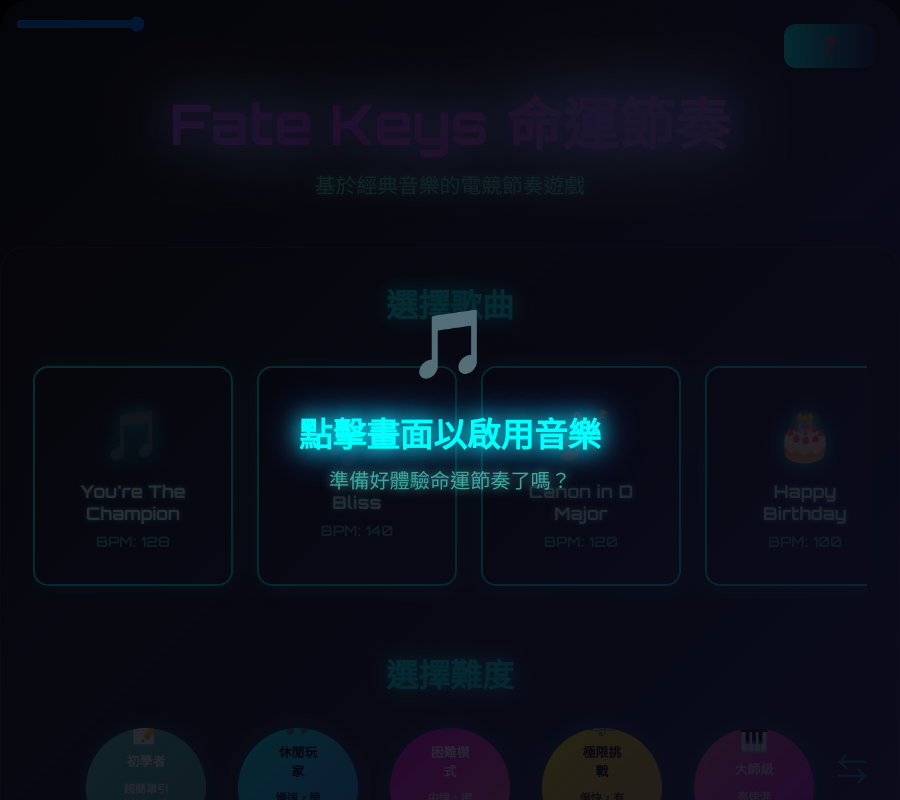
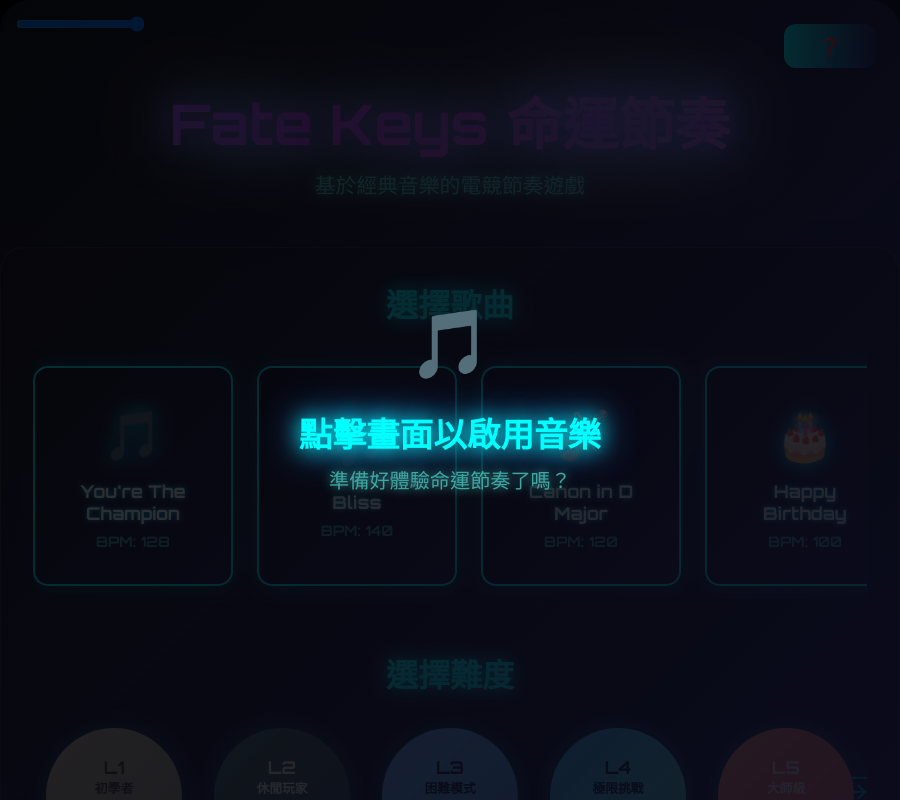
Before and after one commit to ujshih/TrioSync, an Electron app: page index.html in a window 900 px wide. Shown: the top 800 px of the page. Drawn offline with Linux system fonts and the light colour scheme.

Commit message:
調整圓形卡片選項

```diff
--- a/index.html
+++ b/index.html
@@ -95,41 +95,35 @@
             <div class="difficulty-select">
                 <h2 class="section-title">選擇難度</h2>
                 <div class="difficulty-btn-row">
-                    <button class="difficulty-btn easy" data-difficulty="beginner" tabindex="0" aria-label="選擇難度 初學者">
-                        <div class="difficulty-icon">📝</div>
+                    <button class="difficulty-btn easy" data-difficulty="beginner" tabindex="0" aria-label="選擇難度 Lv.1">
+                        <div class="difficulty-level">L1</div>
                         <div class="difficulty-name">初學者</div>
-                        <div class="difficulty-stars"></div>
-                        <div class="difficulty-desc">超簡單引導關，單鍵、慢速，適合新手</div>
+                        <div class="difficulty-stars">★</div>
                     </button>
-                    <button class="difficulty-btn normal" data-difficulty="casual" tabindex="0" aria-label="選擇難度 休閒玩家">
-                        <div class="difficulty-icon">🎵</div>
+                    <button class="difficulty-btn normal" data-difficulty="casual" tabindex="0" aria-label="選擇難度 Lv.2">
+                        <div class="difficulty-level">L2</div>
                         <div class="difficulty-name">休閒玩家</div>
-                        <div class="difficulty-stars"></div>
-                        <div class="difficulty-desc">慢速，簡單長音與雙鍵，適合放鬆體驗</div>
+                        <div class="difficulty-stars">★★</div>
                     </button>
-                    <button class="difficulty-btn hard" data-difficulty="hard" tabindex="0" aria-label="選擇難度 困難模式">
-                        <div class="difficulty-icon">🎶</div>
+                    <button class="difficulty-btn hard" data-difficulty="hard" tabindex="0" aria-label="選擇難度 Lv.3">
+                        <div class="difficulty-level">L3</div>
                         <div class="difficulty-name">困難模式</div>
-                        <div class="difficulty-stars"></div>
-                        <div class="difficulty-desc">中速、密度提升，偶爾出現連打與疊音</div>
+                        <div class="difficulty-stars">★★★</div>
                     </button>
-                    <button class="difficulty-btn master" data-difficulty="extreme" tabindex="0" aria-label="選擇難度 極限挑戰">
-                        <div class="difficulty-icon">🎼</div>
+                    <button class="difficulty-btn master" data-difficulty="extreme" tabindex="0" aria-label="選擇難度 Lv.4">
+                        <div class="difficulty-level">L4</div>
                         <div class="difficulty-name">極限挑戰</div>
-                        <div class="difficulty-stars"></div>
-                        <div class="difficulty-desc">偏快，有長音、雙鍵組合與簡單干擾特效</div>
+                        <div class="difficulty-stars">★★★★</div>
                     </button>
-                    <button class="difficulty-btn ultimate" data-difficulty="master" tabindex="0" aria-label="選擇難度 大師級">
-                        <div class="difficulty-icon">🎹</div>
+                    <button class="difficulty-btn ultimate" data-difficulty="master" tabindex="0" aria-label="選擇難度 Lv.5">
+                        <div class="difficulty-level">L5</div>
                         <div class="difficulty-name">大師級</div>
-                        <div class="difficulty-stars"></div>
-                        <div class="difficulty-desc">高速混合，反應與記憶挑戰</div>
+                        <div class="difficulty-stars">★★★★★</div>
                     </button>
-                    <button class="difficulty-btn hidden-difficulty" data-difficulty="fate" tabindex="0" aria-label="選擇難度 命運之路" disabled>
-                        <div class="difficulty-icon">🌟</div>
+                    <button class="difficulty-btn hidden-difficulty" data-difficulty="fate" tabindex="0" aria-label="選擇難度 Lv.6" disabled>
+                        <div class="difficulty-level">L6</div>
                         <div class="difficulty-name">命運之路</div>
-                        <div class="difficulty-stars"></div>
-                        <div class="difficulty-desc">隱藏關卡，需解鎖，特製譜設計，閃爍星星</div>
+                        <div class="difficulty-stars">★★★★★★</div>
                     </button>
                 </div>
                 <div id="miss-buffer-ui" class="miss-buffer-ui" style="display:none;"></div>
--- a/style.css
+++ b/style.css
@@ -400,8 +400,8 @@ header {
 }
 
 .difficulty-btn {
-    width: 120px;
-    height: 120px;
+    width: 136px;
+    height: 136px;
     border-radius: 50%;
     border: none;
     cursor: pointer;
@@ -433,29 +433,30 @@ header {
     transform: translateX(100%);
 }
 
+/* 莫蘭迪色系難度底色 */
 .difficulty-btn.easy {
-    background: linear-gradient(135deg, #4ecdc4, #44a08d);
-    color: #fff;
+  background: linear-gradient(135deg, #c7bca1, #a3a380); /* 抹茶色 */
+  color: #4b4a3f;
 }
-
 .difficulty-btn.normal {
-    background: linear-gradient(135deg, #0ff, #39f);
-    color: #000;
+  background: linear-gradient(135deg, #52796f, #354f52); /* 深綠 */
+  color: #e9f5e1;
 }
-
 .difficulty-btn.hard {
-    background: linear-gradient(135deg, #f0f, #ff6f91);
-    color: #fff;
+  background: linear-gradient(135deg, #74c0fc, #4ea8de); /* 水藍 */
+  color: #1b263b;
 }
-
 .difficulty-btn.master {
-    background: linear-gradient(135deg, #fff700, #ffb347);
-    color: #000;
+  background: linear-gradient(135deg, #38b6ff, #60efbc); /* 土耳其藍 */
+  color: #1b263b;
 }
-
 .difficulty-btn.ultimate {
-    background: linear-gradient(135deg, #ff6f91, #f0f);
-    color: #fff;
+  background: linear-gradient(135deg, #ff9770, #ff6f61); /* 橘紅 */
+  color: #fff5e6;
+}
+.difficulty-btn.hidden-difficulty {
+  background: linear-gradient(135deg, #e63946, #b5838d); /* 莫蘭迪紅+紫灰 */
+  color: #fff0f3;
 }
 
 .difficulty-btn:hover, .difficulty-btn.active {
```
